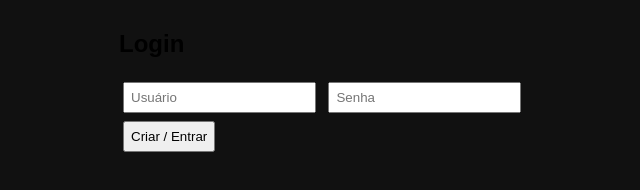
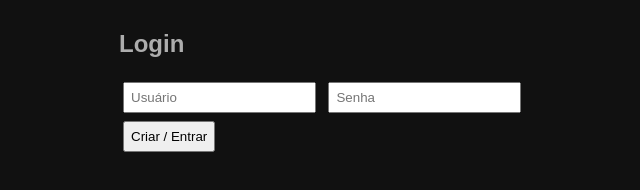
Before and after one commit to kkSiffi/rolagem-ROG, a plain HTML site: page index.html in a window 1280 px wide. Shown: the full height of the page, 311-951 px from the left. Drawn offline with Linux system fonts and the light colour scheme.

Commit message:
style.css

```diff
--- a/style.css
+++ b/style.css
@@ -1,7 +1,7 @@
 body {
   font-family: Arial;
   background: #111;
-  color: #ffffffffffff;
+  color: #adadad;
   padding: 10px;
   max-width: 420px;
   margin: auto;
```
